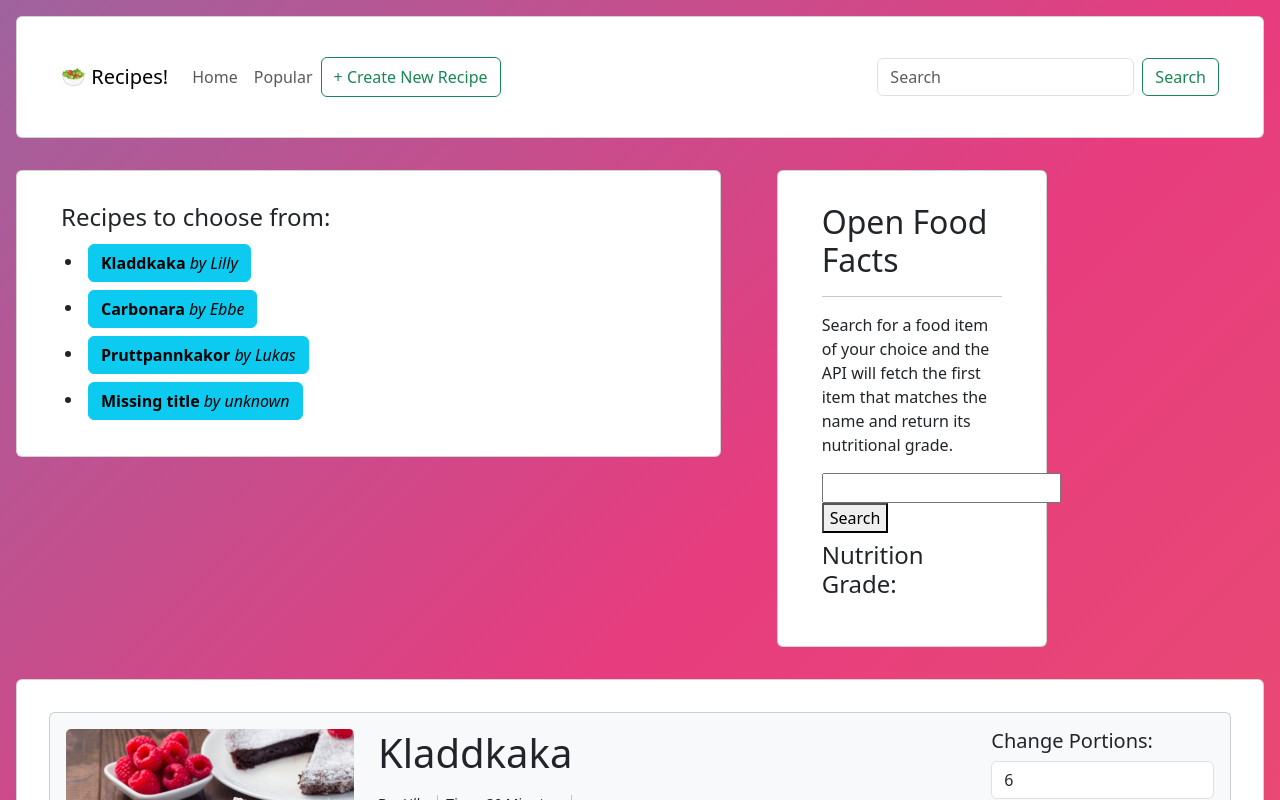
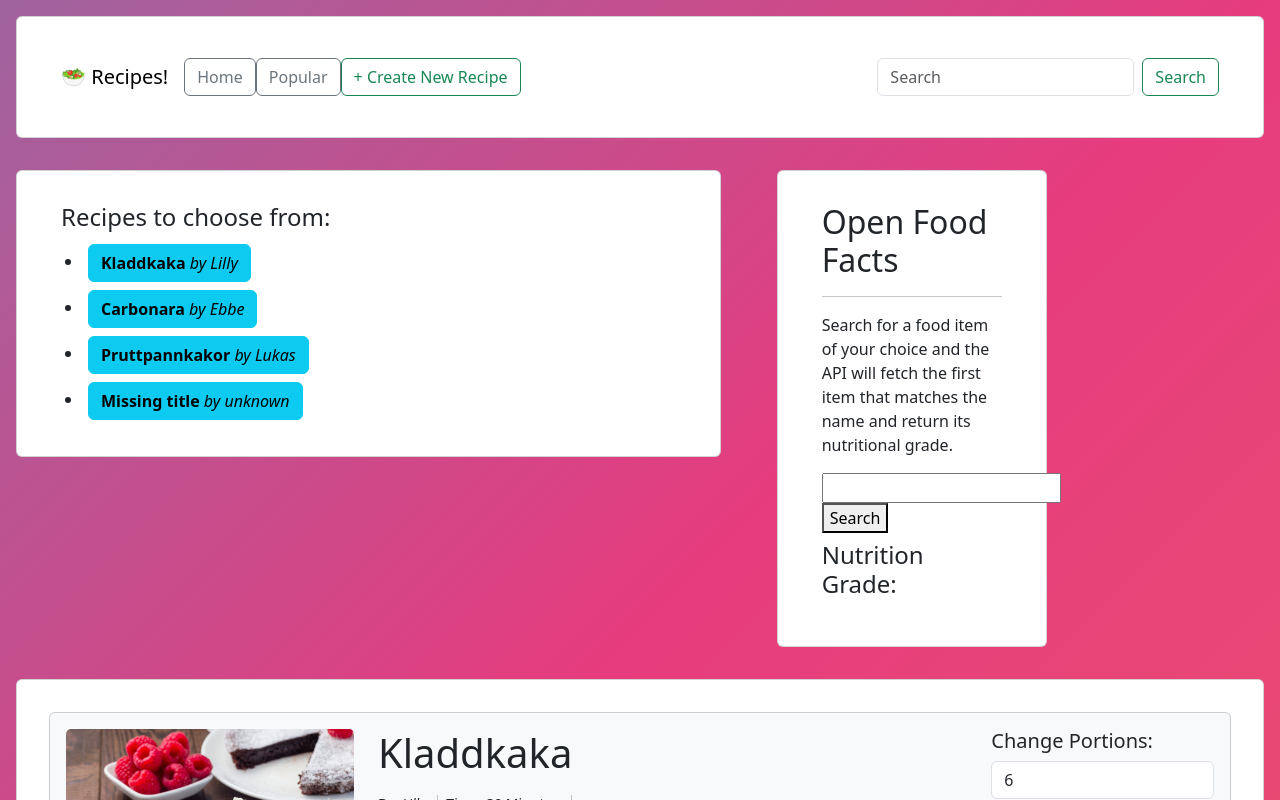
Before and after one commit to ebaynissen/recipe-app, a React (Vite) app: page / in a window 1280 px wide. Shown: the top 800 px of the page. Built offline with nearby package versions, Linux system fonts and the light colour scheme.

Commit message:
Changed from multi-page to single-page

```diff
--- a/src/App.jsx
+++ b/src/App.jsx
@@ -13,6 +13,8 @@ import { useState } from 'react';
 import { Recipe } from './classes/Recipe';
 
 function App() {
+
+  const [page, setPage] = useState('home')
   const [recipes, setRecipes] = useState( () => {
   if(localStorage.length == 0){
 
@@ -58,7 +60,7 @@ function App() {
 
   function CardSelection(){
 
-    if (window.location.href == "http://localhost:4000/NewRecipe"){
+    if (page == "newRecipe"){
       return(
         <div>
         <Row>
@@ -70,7 +72,7 @@ function App() {
 
       )
     }
-    if (window.location.href == "http://localhost:4000/popular"){
+    if (page == "popular"){
       return(
         <div>
         <Row>
@@ -107,7 +109,7 @@ function App() {
   return (
     <Container fluid className='verycoolbackground min-vh-100 m-0 p-0'>
       <Row>
-        <Col><DisplayCard content={<Navigation recipes={recipes} searched={setSelectedRecipe}/>}/></Col>
+        <Col><DisplayCard content={<Navigation recipes={recipes} searched={setSelectedRecipe} setPage={setPage}/>}/></Col>
       </Row>
         <CardSelection/>
 
--- a/src/components/Navigation.jsx
+++ b/src/components/Navigation.jsx
@@ -1,6 +1,6 @@
 import { Container, Nav, Navbar, Form, Button } from "react-bootstrap";
 
-export default function Navigation({ recipes, searched }) {
+export default function Navigation({ recipes, searched, setPage }) {
     function handleSearch() {
         let search = document.getElementById("search").value;
         let res =
@@ -28,15 +28,25 @@ export default function Navigation({ recipes, searched }) {
                     <Nav
                         className="me-auto my-2 my-lg-0"
                         style={{ maxHeight: "100px" }}
-                        navbarScroll
-                    >
-                        <Nav.Link href="home">Home</Nav.Link>
-                        <Nav.Link href="popular">Popular</Nav.Link>
-                        <Button variant="outline-success" onClick={handleNew}>
+                        navbarScroll>
+                        <Nav.Item>
+                            <Button variant="outline-secondary" onClick={() => {setPage('home')}}>
+                                Home
+                            </Button>
+                        </Nav.Item>
+
+                        <Nav.Item>
+                            <Button variant="outline-secondary" onClick={() => {setPage('popular')}}>
+                                Popular
+                            </Button>
+                        </Nav.Item>
+                        <Button variant="outline-success" onClick={() => {setPage('newRecipe')}}>
                             {" "}
                             + Create New Recipe
                         </Button>
+
                     </Nav>
+
 
                     <Form className="d-flex">
                         <Form.Control
@@ -59,9 +69,6 @@ export default function Navigation({ recipes, searched }) {
     );
 }
 
-function handleNew() {
-    window.location.href = "http://localhost:4000/NewRecipe";
-}
 
 export const toCapitalize = (str) => {
     return str.charAt(0).toUpperCase() + str.slice(1);
```
